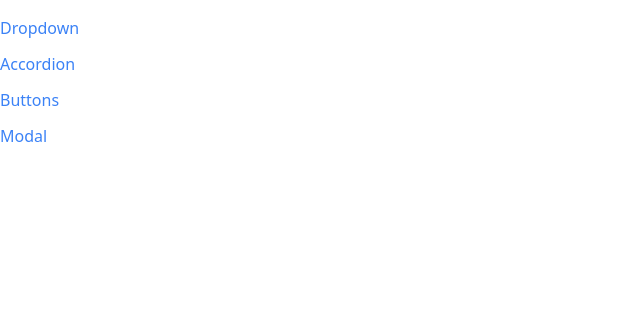
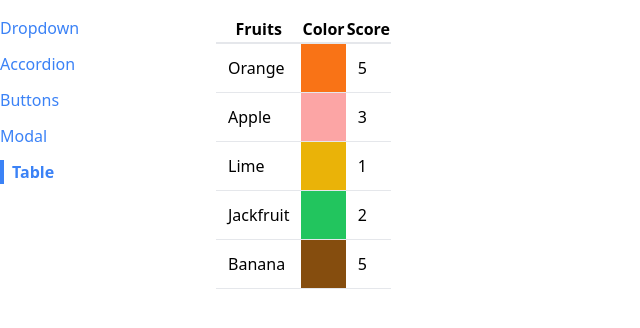
Before and after one commit to rahuls12/react-common-comps, a React (Create React App) app in the folder comps/: page /table in a window 1280 px wide. Shown: the top 328 px of the page, without its empty margins (0-640 px from the left). Built offline with nearby package versions, Linux system fonts and the light colour scheme.

Commit message:
add table

```diff
--- a/comps/src/App.js
+++ b/comps/src/App.js
@@ -4,7 +4,7 @@
 import Sidebar from "./components/Sidebar";
 import ButtonPage from "./pages/ButtonPage";
 import ModalPage from "./pages/ModalPage";
-
+import TablePage from "./pages/TablePage";
 function App() {
   return (
     <div className="container mx-auto grid grid-cols-6 gap-4 mt-4">
@@ -22,6 +22,9 @@
         <Route path="/modal">
           <ModalPage />
         </Route>
+        <Route path="/table">
+          <TablePage />
+        </Route>
       </div>
     </div>
   );
--- a/comps/src/components/Sidebar.js
+++ b/comps/src/components/Sidebar.js
@@ -6,6 +6,7 @@
     { label: "Accordion", path: "/accordion" },
     { label: "Buttons", path: "/buttons" },
     { label: "Modal", path: "/modal" },
+    { label: "Table", path: "/table" },
   ];
 
   const renderedLinks = links.map((link) => {
--- /dev/null
+++ b/comps/src/components/Table.js
@@ -0,0 +1,23 @@
+export default function Table({ data }) {
+  const renderedRows = data.map((d) => {
+    return (
+      <tr key={d.name} className="border-b">
+        <td className="p-3">{d.name}</td>
+        <td className={`p-3 m-2 ${d.color}`}></td>
+        <td className="p-3">{d.score}</td>
+      </tr>
+    );
+  });
+  return (
+    <table className="table-auto border-spacing-2">
+      <thead>
+        <tr className="border-b-2">
+          <th>Fruits</th>
+          <th>Color</th>
+          <th>Score</th>
+        </tr>
+      </thead>
+      <tbody>{renderedRows}</tbody>
+    </table>
+  );
+}
--- /dev/null
+++ b/comps/src/pages/TablePage.js
@@ -0,0 +1,15 @@
+import Table from "../components/Table";
+
+export default function TablePage(){
+    const data = [
+        {name:"Orange", color: 'bg-orange-500', score: 5},
+        {name:"Apple", color: 'bg-red-300', score: 3},
+        {name:"Lime", color: 'bg-yellow-500', score: 1},
+        {name:"Jackfruit", color: 'bg-green-500', score: 2},
+        {name:"Banana", color: 'bg-yellow-800', score: 5},
+
+    ]
+    return <div>
+        <Table data={data}/>
+    </div>
+}
```
